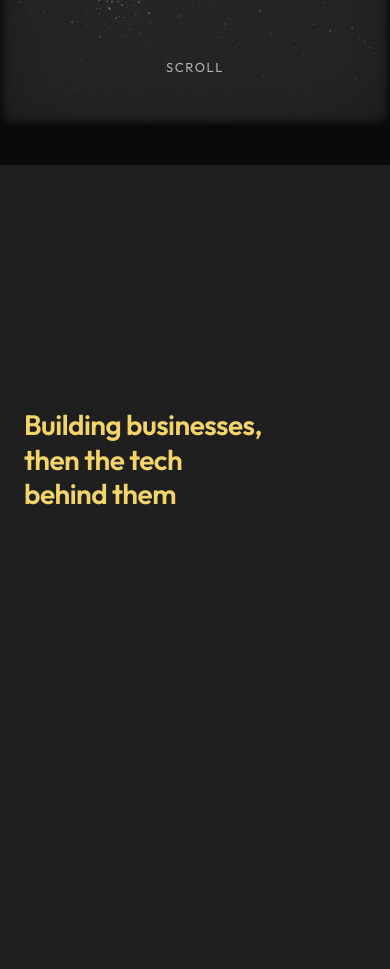
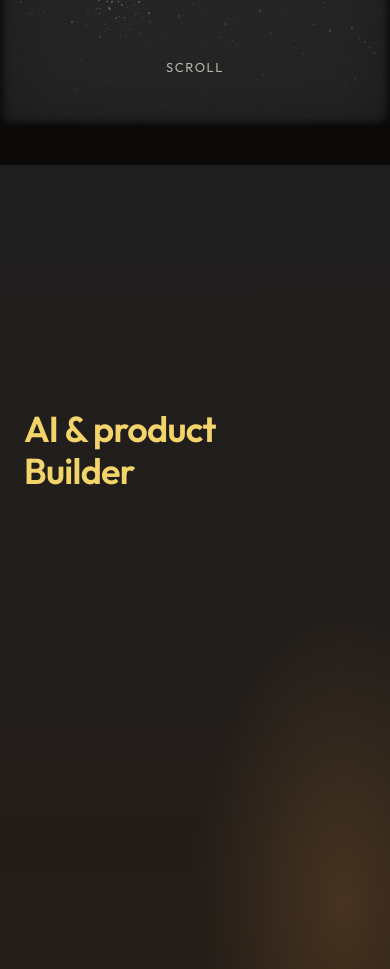
Before and after one commit to yash786876/yash-portfolio, a plain HTML site: page index.html in a window 390 px wide. Shown: the part 719-1688 px from the top of the page. Drawn offline with Linux system fonts and the light colour scheme.

Commit message:
feat(home): hero placeholder reads "AI & product | Builder" on warm dark
No photo for now: the yellow headline "AI & product" / "Builder" is
split across the screen on a warm dark background with a subtle amber
glow bottom-right (grain and vignette unchanged). The top of the hero
matches the intro so the dust fade still blends in. Stacks on phones.
Backlog notes the pending Feature 11 photo layer
(assets/img/hero-person.webp); the Feature 3 plan R6 is updated.

Verified at 1440 and 390; headline 10:1+ under grain and vignette;
no console errors.

Co-Authored-By: Claude Opus 5.5 <noreply@anthropic.com>

```diff
--- a/index.html
+++ b/index.html
@@ -36,10 +36,15 @@
     @keyframes hint-pulse { 0%, 100% { opacity: 1; } 50% { opacity: .7; } }
     @media (prefers-reduced-motion: reduce) { .intro h1, .intro__scroll { animation: none; } }
 
-    /* Hero placeholder: Feature 11 replaces the content with the seated-person photo. */
-    .hero { position: relative; height: 100vh; background: var(--bg-dark); padding-top: 34vh; }
+    /* Hero placeholder: no photo yet. Feature 11 adds the seated-person photo layer
+       (assets/img/hero-person.webp). Warm dark background with a subtle amber glow
+       bottom-right; the top matches the intro so the dust fade blends in. */
+    .hero { position: relative; height: 100vh; padding-top: 34vh;
+      background:
+        radial-gradient(ellipse 55% 50% at 88% 92%, rgba(214, 142, 64, .20), transparent 70%),
+        linear-gradient(to bottom, var(--bg-dark), #231c17); }
     .hero__headline { display: flex; flex-wrap: wrap; justify-content: space-between; gap: 0 var(--s4);
-      margin: 0; padding: 0 var(--s6); font-size: clamp(28px, 3.4vw, 64px); font-weight: 600;
+      margin: 0; padding: 0 var(--s6); font-size: clamp(36px, 5vw, 88px); font-weight: 600;
       line-height: var(--lh-tight); letter-spacing: -0.02em; color: var(--accent-dark); }
     @media (max-width: 599px) {
       .hero__headline { justify-content: flex-start; flex-direction: column; gap: var(--s1); padding: 0 var(--s3); }
@@ -65,9 +70,8 @@
 
     <section class="hero hero--placeholder">
       <h2 class="hero__headline">
-        <span>Building businesses,</span>
-        <span>then the tech</span>
-        <span>behind them</span>
+        <span>AI &amp; product</span>
+        <span>Builder</span>
       </h2>
     </section>
   </main>
```
Also changed, not shown: 2 other files.
